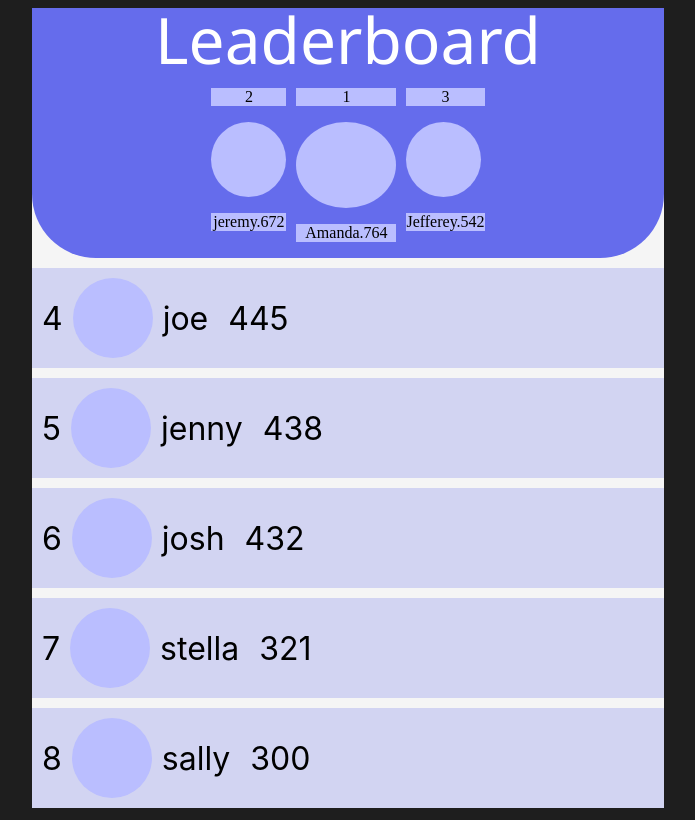
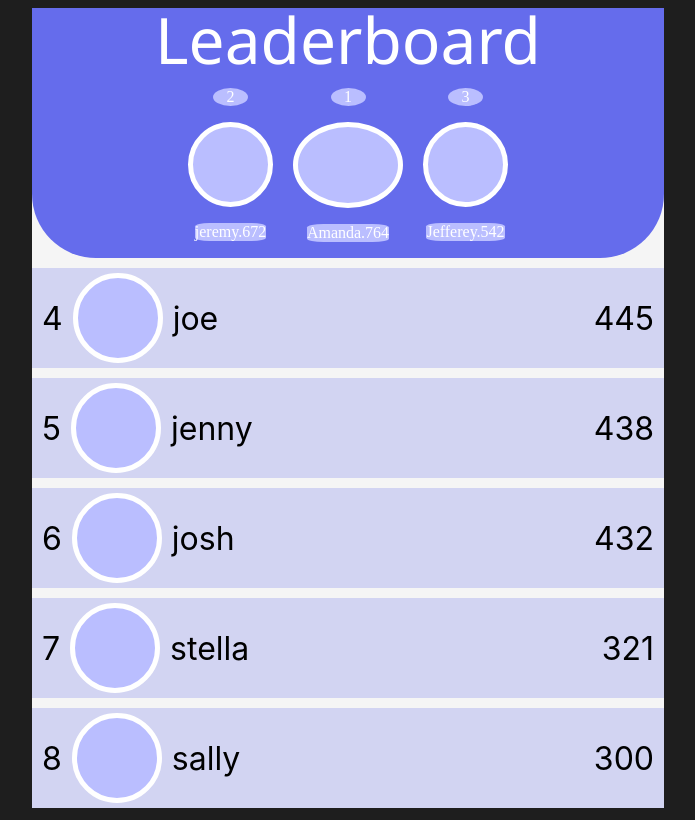
Before and after one commit to gadchandarithvikrao/codingweekwebtask1, a plain HTML site: page index.html in a window 1280 px wide. Shown: the whole page, without its empty margins (292-987 px from the left). Drawn offline with Linux system fonts and the light colour scheme.

Commit message:
almost finished

```diff
--- a/index.html
+++ b/index.html
@@ -14,50 +14,50 @@
                 <div class="leader">Leaderboard</div>
                 <div class ="circles">
                     <div class="circle">
-                        <p>2</p>
+                        <p class="no">2</p>
                         <div class="sub"></div>
-                        <p>jeremy.672</p>
+                        <p class="round">jeremy.672</p>
                     </div>
                     <div class="circle">
-                        <p>1</p>
+                        <p class="no">1</p>
                         <div class="main"></div>
-                        <p>Amanda.764</p>
+                        <p class="round">Amanda.764</p>
                     </div>
                     <div class="circle">
-                        <p>3</p>
+                        <p class="no">3</p>
                         <div class="sub"></div>
-                        <p>Jefferey.542</p>
+                        <p class="round">Jefferey.542</p>
                     </div>
                 </div>
             </div>
             <div class="name">
-                <p class="sno text">4</p>
+                <div class="arrange"><p class="sno text">4</p>
                 <div class="scircle"></div>
-                <p class="participant text">joe</p>
+                <p class="participant text">joe</p></div>
                 <p class="score text">445</p>
             </div>
             <div class="name">
-                <p class="sno text">5</p>
+                <div class="arrange"><p class="sno text">5</p>
                 <div class="scircle"></div>
-                <p class="participant text">jenny</p>
+                <p class="participant text">jenny</p></div>
                 <p class="score text">438</p>
             </div>
             <div class="name">
-                <p class="sno text">6</p>
+                <div class="arrange"><p class="sno text">6</p>
                 <div class="scircle"></div>
-                <p class="participant text">josh</p>
+                <p class="participant text">josh</p></div>
                 <p class="score text">432</p>
             </div>
             <div class="name">
-                <p class="sno text">7</p>
+                <div class="arrange"><p class="sno text">7</p>
                 <div class="scircle"></div>
-                <p class="participant text">stella</p>
+                <p class="participant text">stella</p></div>
                 <p class="score text">321</p>
             </div>
             <div class="name">
-                <p class="sno text">8</p>
+                <div class="arrange"><p class="sno text">8</p>
                 <div class="scircle"></div>
-                <p class="participant text">sally</p>
+                <p class="participant text">sally</p></div>
                 <p class="score text">300</p>
             </div>
 
--- a/style.css
+++ b/style.css
@@ -16,7 +16,7 @@ border-radius: 0px;
     border-radius: 0px;
     background-color: #D2D4F2;
     display: flex;
-    justify-content: start;
+    justify-content: space-between;
     align-items: center;
 }
 .ok{
@@ -57,17 +57,21 @@ padding: 10px;
     width: 80px;
     background-color:  #BABEFF;
     border-radius: 50%;
+    border-style: solid;
+    border-width: thick;
+    border-color: #FFFFFF;
 }
 .circles{
     display: flex;
     justify-content: center;
     align-items: end;
-    gap: 10px;
+    gap: 20px;
 }
 .circle{
     height: 186px;
     display: flex;
     flex-direction: column;
+    align-items: center;
 
 }
 .main{
@@ -75,18 +79,33 @@ height: 100px;
 width: 100px;
 border-radius: 50%;
 background-color:#BABEFF;
-
+border-color: #FFFFFF;
+border-style: solid;
+border-width: thick;
 }
 .sub{
     height: 75px;
     width: 75px;
     border-radius: 50%;
     background-color:#BABEFF;
+    border-color: #FFFFFF;
+    border-style: solid;
+    border-width: thick;
 }
 .circle p{
     text-align: center;
     background-color:#BABEFF;
+    color:#FFFFFF ;
 }
 .no{
     width: 35px;
+    border-radius: 50%;
 }
+.arrange{
+    display: flex;
+    justify-content: flex-start;
+    align-items: center;
+}
+.round{
+    border-radius: 20%;
+}
```
